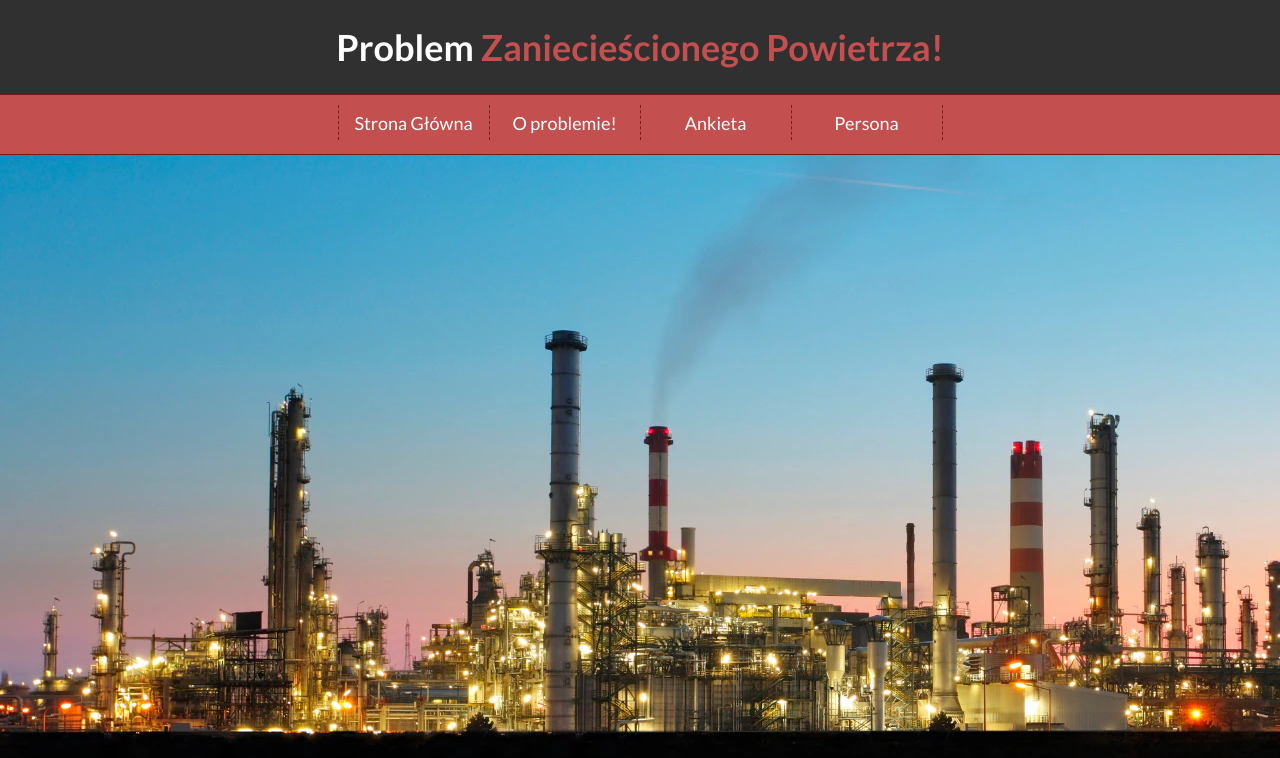
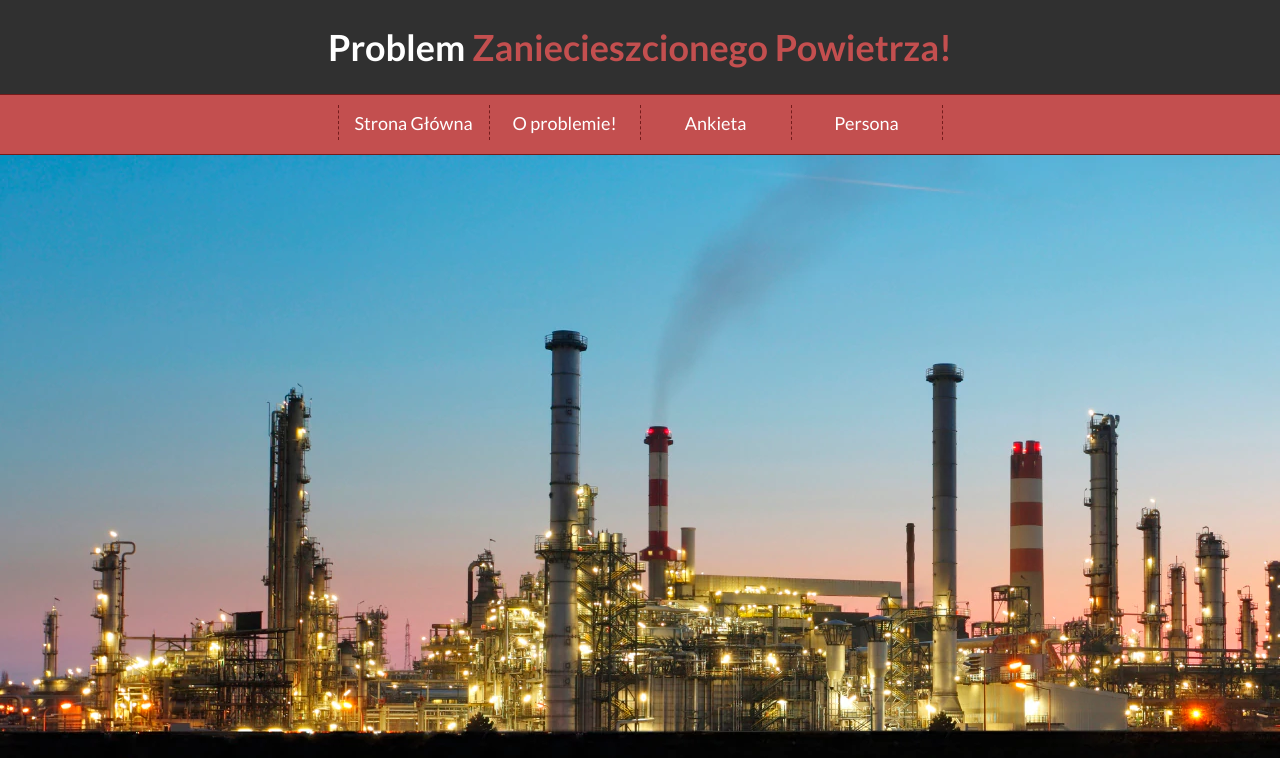
Before and after one commit to pracy-domowe/pracy-domowe.github.io, a plain HTML site: page index.html in a window 1280 px wide. Shown: the top 758 px of the page. Drawn offline with Linux system fonts and the light colour scheme; a script that the page names is missing.

Commit message:
Update index.html

```diff
--- a/index.html
+++ b/index.html
@@ -18,7 +18,7 @@
                 <div class="logo">
                     Problem
                     <span style="color: #c34f4f">
-                        Zaniecieścionego Powietrza!
+                        Zaniecieszcionego Powietrza!
                     </span>
                 </div>
             </div>
```
